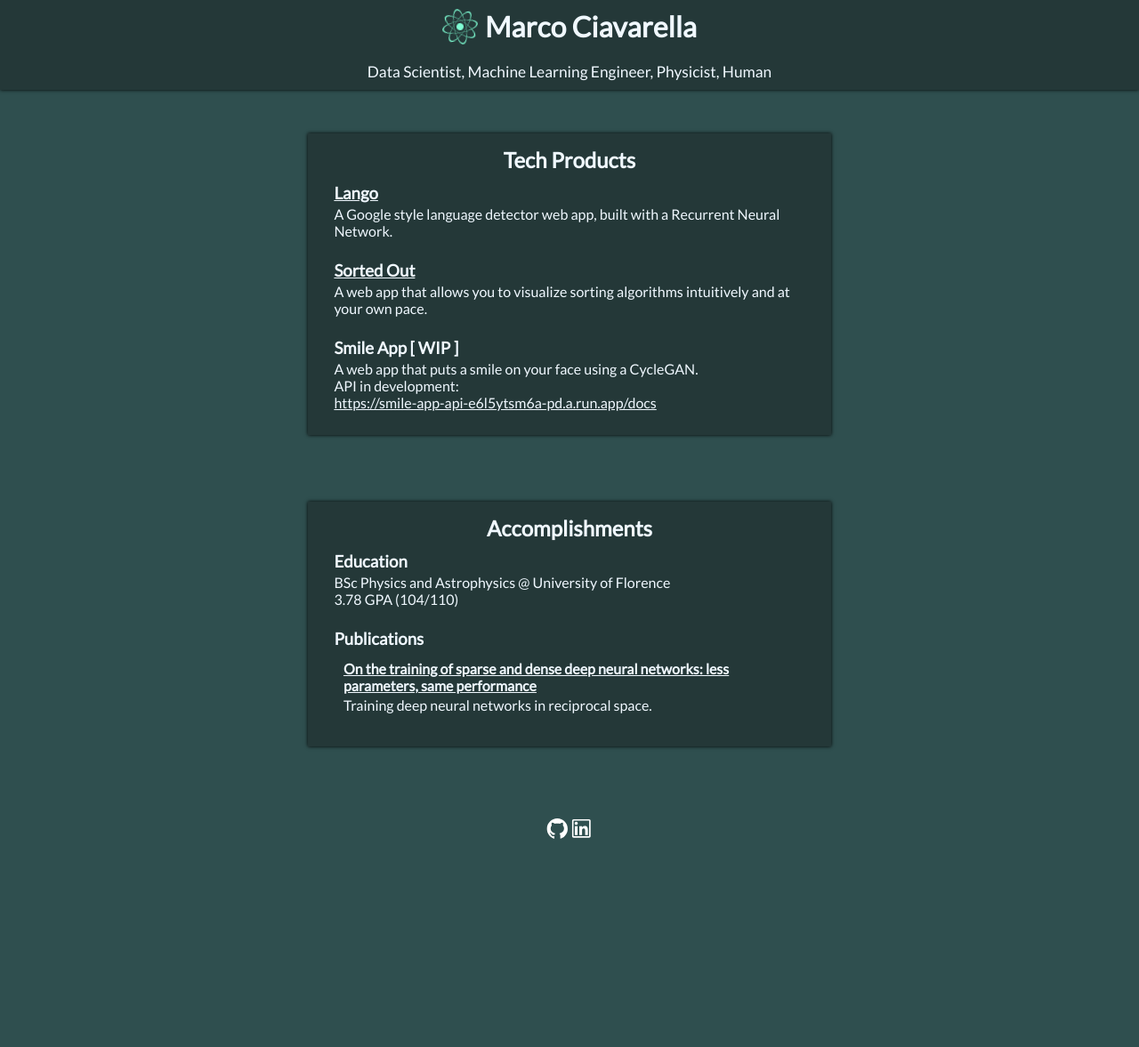
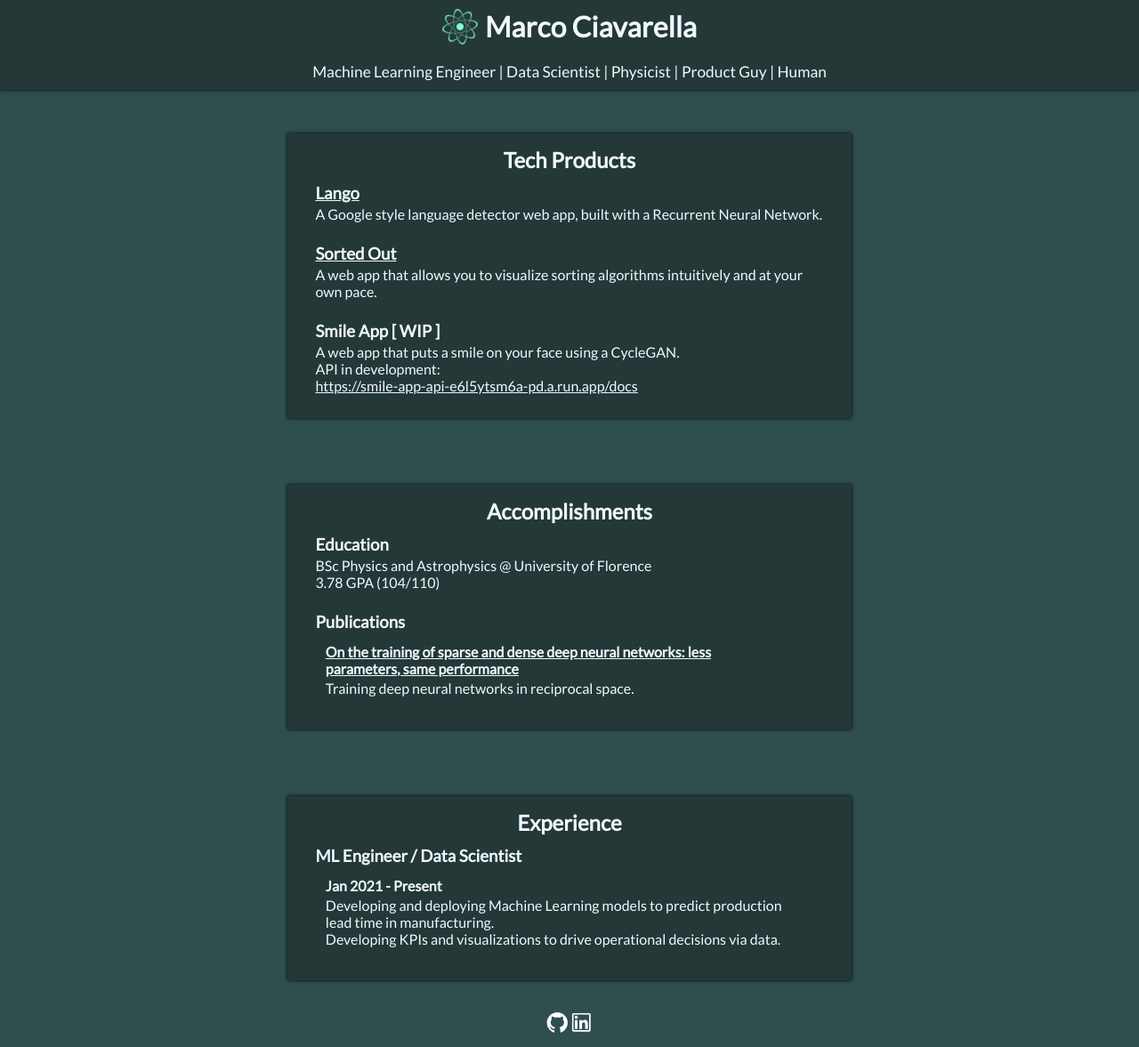
Before and after one commit to marcociav/marcociav.github.io, a React (Create React App) app: page / in a window 1280 px wide. Shown: the whole page at 89% size. Before the commit the page ends 948 px from the top, so only its background shows below. Built offline with nearby package versions, Linux system fonts and the light colour scheme.

Commit message:
Added experience section

```diff
--- a/src/Components.jsx
+++ b/src/Components.jsx
@@ -12,9 +12,6 @@ export function Portfolio() {
                 <Section
                     id="tech-products-container"
                     title="Tech Products"
-                    style={{
-                        top: "max(15vh, 150px)"
-                    }}
                 >
                     <SubSection
                         title="Lango"
@@ -39,9 +36,6 @@ export function Portfolio() {
                 <Section
                     id="accomplishments-container"
                     title="Accomplishments"
-                    style={{
-                        top: "max(60vh, 600px)"
-                    }}
                 >
                     <SubSection
                         title="Education"
@@ -54,6 +48,19 @@ export function Portfolio() {
                             title="On the training of sparse and dense deep neural networks: less parameters, same performance"
                             description="Training deep neural networks in reciprocal space."
                             link="https://arxiv.org/abs/2106.09021"
+                        />
+                    </SubSection>
+                </Section>
+                <Section
+                    id="experience-section"
+                    title="Experience"
+                >
+                    <SubSection
+                        title="ML Engineer / Data Scientist"
+                    >
+                        <SubList
+                            title={"Jan 2021 - Present"}
+                            description={`Developing and deploying Machine Learning models to predict production lead time in manufacturing.\nDeveloping KPIs and visualizations to drive operational decisions via data.`}
                         />
                     </SubSection>
                 </Section>
@@ -74,7 +81,7 @@ function Banner() {
             </div>
             <div className="description-container">
                 <p className="description">
-                    Data Scientist, Machine Learning Engineer, Physicist, Human
+                    Machine Learning Engineer | Data Scientist | Physicist | Product Guy | Human
                 </p>
             </div>
         </header>
```
